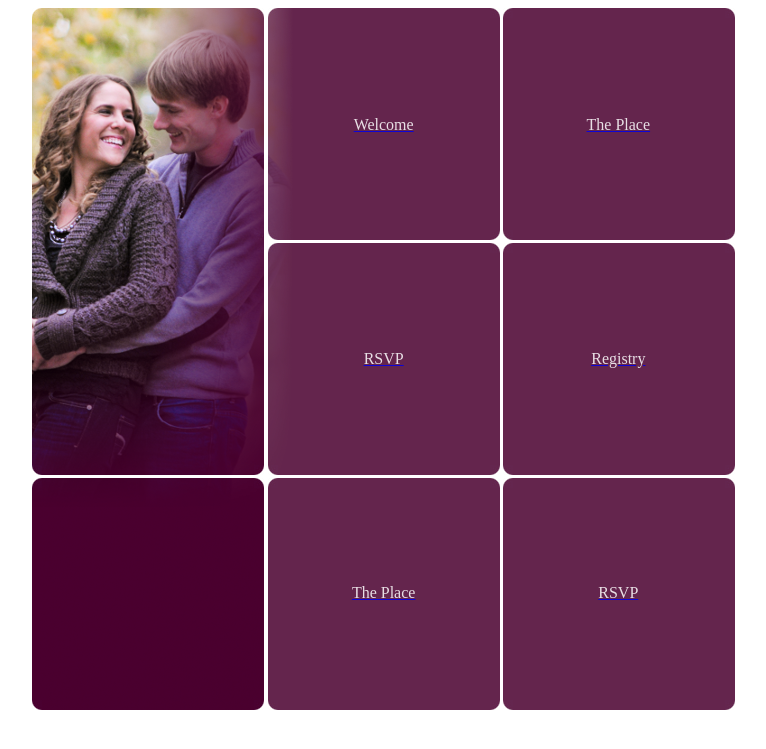
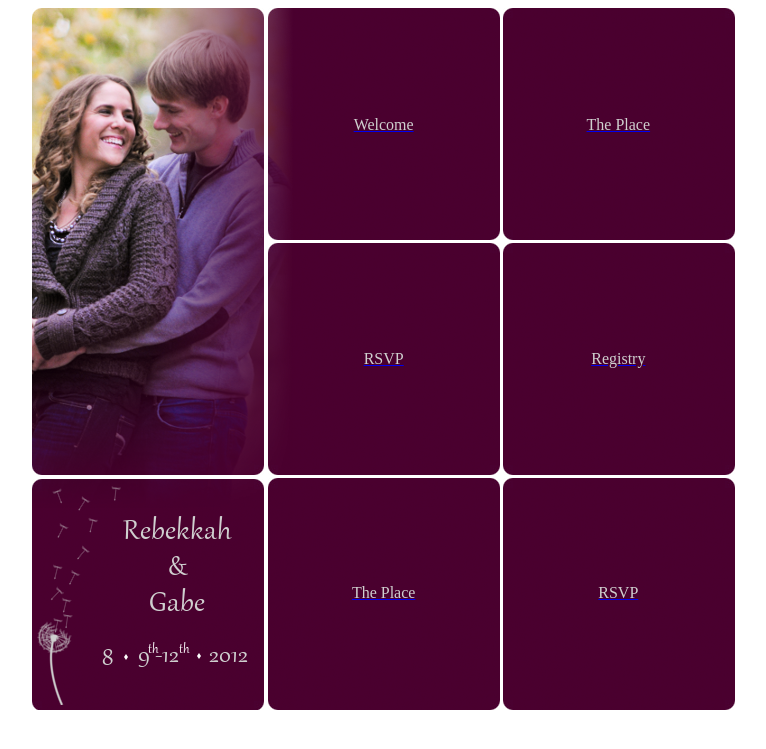
Before and after one commit to gabe-l-hart/WeddingWebsite_htdocs, a PHP site: page / in a window 1280 px wide. Shown: the top 749 px of the page, without its empty margins (256-1022 px from the left). Run offline with PHP 8.4, Linux system fonts and the light colour scheme.

Commit message:
Re-do first commit

```diff
--- a/css/style.css
+++ b/css/style.css
@@ -13,5 +13,5 @@
 .linkText {
 	border:none;
 	text-decoration:none;
-	color:#FFFFFF;
+	color:#CFCFCF;
 }
--- a/index.php
+++ b/index.php
@@ -11,12 +11,12 @@
 /* Function to create a tile in the home screen */
 function createTile($img, $link, $text, $opacity, $name) {
 	$out='<div class="image">';
-	$out=$out.'<img src='.$img.' alt="" name="'.$name.'" style="opacity: 0.'.$opacity.';" />';
+	$out=$out.'<img src='.$img.' alt="" name="'.$name.'" style="opacity: 1;" />';
 	$out=$out.'<span class="overlay">
 						 <a href='.$link.'>
-						 <table width="234" style="height: 234px; opacity: 0.'.$opacity.'; "
-						 onmouseover="'.$name.'.style.opacity=1;'.$name.'.filters.alpha.opacity=100"
-						 onmouseout="'.$name.'.style.opacity=0.'.$opacity.';'.$name.'.filters.alpha.opacity='.$opacity.'">
+						 <table width="234" style="height: 234px; opacity: 1; "
+						 onmouseover="'.$name.'.style.opacity=0.'.$opacity.';'.$name.'.filters.alpha.opacity='.$opacity.'"
+						 onmouseout="'.$name.'.style.opacity=1;'.$name.'.filters.alpha.opacity=100">
 						 <tr valign="middle"><td align="center">
 						 <p class="linkText" style="text-align:center;">'.$text.'
 						 </p>
@@ -33,7 +33,7 @@ function createTile($img, $link, $text, $opacity, $name) {
 
 </head>
 
-<body>
+<body bgcolor="White">
 <!-- Main Table------------------------------------------------------------ -->
 <center>
 <table width="704" cellpadding="0" cellspacing="0" border="0">
@@ -62,104 +62,7 @@ function createTile($img, $link, $text, $opacity, $name) {
 
 </tbody>
 
-
-<!--
-<tbody><tr><td>
-	<!--Header Table->
-	<table bgcolor="#6F7359" border="0" cellpadding="0" cellspacing="0">
-
-    <!--Header Top Edge->
-    <tbody><tr>
-    <td><img src="./images/cornerUL_green.jpg" width="10" height="10"></td>
-    <td><img src="./images/spacer.gif" width="150" height="10"></td>
-    <td><img src="./images/spacer.gif" width="532" height="10"></td>
-    <td><img src="./images/cornerUR_green.jpg" width="10" height="10"></td>
-    </tr>
-
-	<!--Header->
-    <tr>
-    <td><img src="./images/spacer.gif" width="10" height="10"></td>
-    <td><img src="./images/headShot3.jpg"></td>
-    <td>
-    <center>
-    <font style="font-family:Geneva, Arial, Helvetica, sans-serif; font-size:22px">
-    Gabriel L. Hart<br><br></font>
-    <font style="font-family:Geneva, Arial, Helvetica, sans-serif; font-size:14px">
-    Graduate Student<br>
-    Department of Computer Science<br>
-    UNC Chapel Hill<br><br>
-    Sitterson Hall 268<br>
-    (919)962-1843
-    </font>
-    </center>
-    </td>
-    <td><img src="./images/spacer.gif" width="10" height="10"></td>
-    </tr>
-
-    <!--Header Bottom Edge->
-    <tr>
-    <td><img src="./images/cornerBL_green.jpg" width="10" height="10"></td>
-    <td><img src="./images/spacer.gif" width="150" height="10"></td>
-    <td><img src="./images/spacer.gif" width="532" height="10"></td>
-    <td><img src="./images/cornerBR_green.jpg" width="10" height="10"></td>
-    </tr>
-
-    </tbody></table>
-</td></tr>
-<tr><td>
-
-    <!--Links Table->
-    <table width="705" cellpadding="0" cellspacing="0" border="0">
-	<!--Row 1->
-    <tbody><tr>
-        <td>
-        <a href="http://cs.unc.edu/~hartg/about.html" style="display:inline-table">
-            <img src="./images/about.jpg" width="235" height="235" border="0" style="opacity: 0.6; " onmouseover="this.style.opacity=1;this.filters.alpha.opacity=100" onmouseout="this.style.opacity=0.6;this.filters.alpha.opacity=60">
-        </a>
-        </td>
-
-        <td>
-        <a href="http://cs.unc.edu/~hartg/research.html" style="display:inline-table">
-            <img src="./images/research.jpg" width="235" height="235" border="0" style="opacity:0.6; filter:alpha(opacity=60)" onmouseover="this.style.opacity=1;this.filters.alpha.opacity=100" onmouseout="this.style.opacity=0.6;this.filters.alpha.opacity=60">
-        </a>
-        </td>
-
-        <td>
-        <a href="http://cs.unc.edu/~hartg/classes.html" style="display:inline-table">
-            <img src="./images/classes.jpg" width="235" height="235" border="0" style="opacity:0.6; filter:alpha(opacity=60)" onmouseover="this.style.opacity=1;this.filters.alpha.opacity=100" onmouseout="this.style.opacity=0.6;this.filters.alpha.opacity=60">
-        </a>
-        </td>
-
-    </tr>
-    <!--Row 2->
-    <tr>
-
-    	<td>
-        <a href="http://cs.unc.edu/~hartg/education.html" style="display:inline-table">
-            <img src="./images/education.jpg" width="235" height="235" border="0" style="opacity: 0.6; " onmouseover="this.style.opacity=1;this.filters.alpha.opacity=100" onmouseout="this.style.opacity=0.6;this.filters.alpha.opacity=60">
-        </a>
-        </td>
-
-        <td>
-        <a href="http://picasaweb.google.com/gabe.l.hart" style="display:inline-table">
-            <img src="./images/photos.jpg" width="235" height="235" border="0" style="opacity:0.6; filter:alpha(opacity=60)" onmouseover="this.style.opacity=1;this.filters.alpha.opacity=100" onmouseout="this.style.opacity=0.6;this.filters.alpha.opacity=60">
-        </a>
-        </td>
-
-        <td>
-        <a href="mailto:hartg@cs.unc.edu" style="display:inline-table">
-            <img src="./images/contact.jpg" width="235" height="235" border="0" style="opacity:0.6; filter:alpha(opacity=60)" onmouseover="this.style.opacity=1;this.filters.alpha.opacity=100" onmouseout="this.style.opacity=0.6;this.filters.alpha.opacity=60">
-        </a>
-        </td>
-    </tr>
-    </tbody></table>
-</td></tr>
-
--->
-
 </tbody></table>
 </center>
 
-
-
-<autoscroll_cursor style="position: fixed !important; z-index: 2147483647 !important; left: 0px !important; top: 0px !important; width: 100% !important; height: 100% !important; background-color: transparent !important; background-attachment: fixed !important; background-image: url(chrome-extension://occjjkgifpmdgodlplnacmkejpdionan/icons/scroll/scroll-vertical.png) !important; display: none !important; cursor: auto !important; background-repeat: no-repeat no-repeat !important; "></autoscroll_cursor></body></html>
+</body></html>
```
Also changed, not shown: images/about.jpg (deleted), images/classes.jpg (deleted), images/contact.jpg (deleted), images/cornerBL_green.jpg (deleted), images/cornerBR_green.jpg (deleted), images/cornerUL_green.jpg (deleted), images/cornerUR_green.jpg (deleted), images/education.jpg (deleted), images/headShot3.jpg (deleted), images/p31.png, images/photos.jpg (deleted), images/research.jpg (deleted), images/spacer.gif (deleted).
